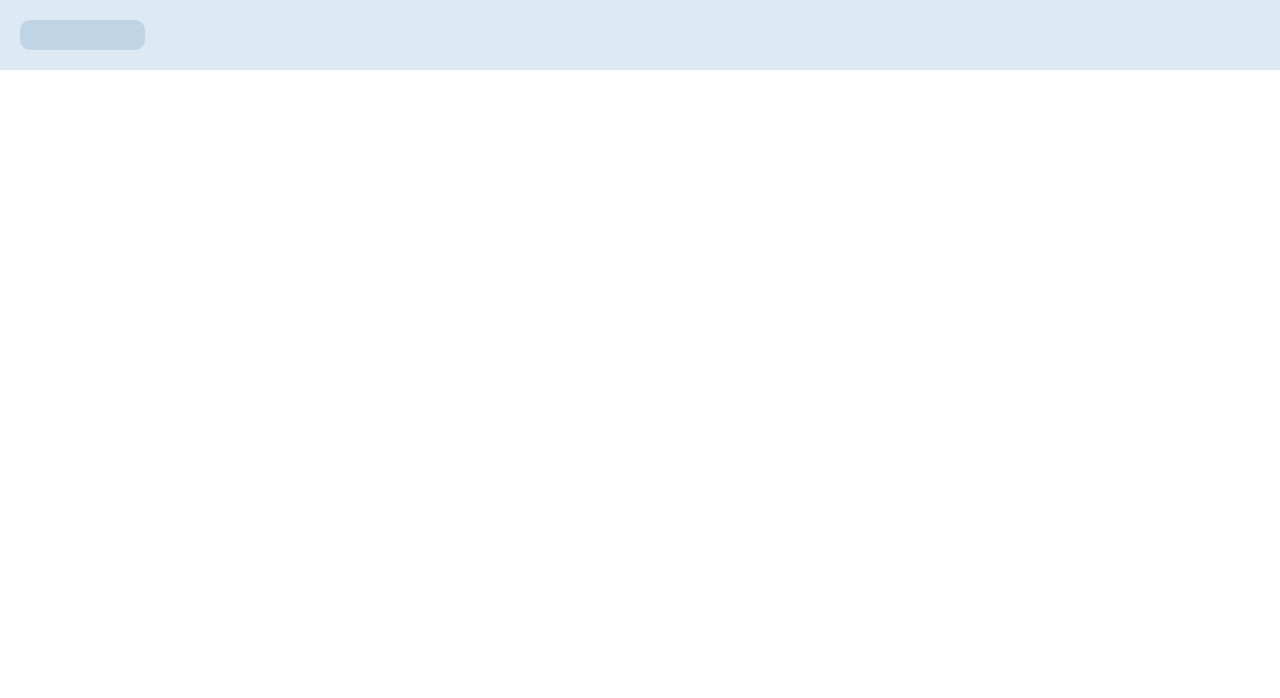
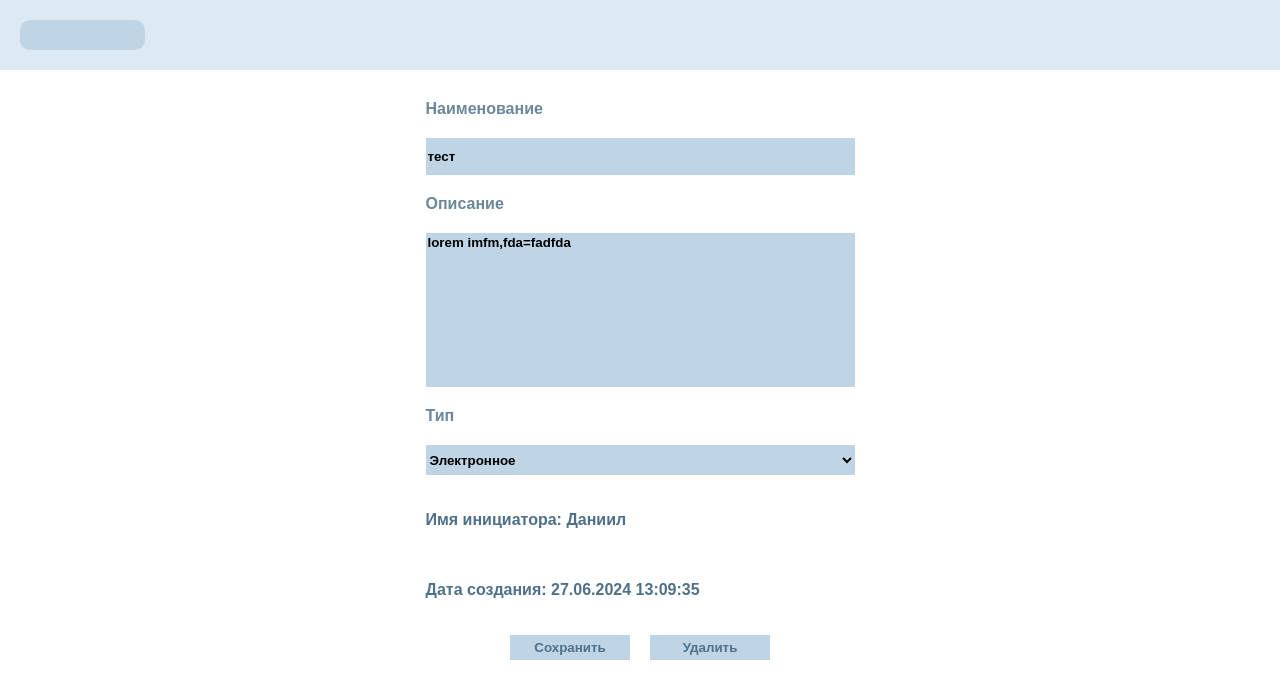
Before and after one commit to drodionov0/taskmanager_react, a React (Create React App) app: page /edit/1 in a window 1280 px wide. Before the commit this address had no page. Shown: the top 698 px of the page. Built offline with nearby package versions, Linux system fonts and the light colour scheme; data requests are answered from the project's data file.

Commit message:
new version

```diff
--- a/database/db.json
+++ b/database/db.json
@@ -15,7 +15,7 @@
   ],
   "task": [
     {
-      "id": 1,
+      "id": "1",
       "nameTask": "тест",
       "descriptionTask": "lorem imfm,fda=fadfda",
       "typeTask": "Электронное",
@@ -24,7 +24,16 @@
       "dateRed": "27.06.2024 13:09:35"
     },
     {
-      "id": 2,
+      "id": "2",
+      "nameTask": "теста",
+      "descriptionTask": "lorem imfm,fda=fadfda",
+      "typeTask": "Письменное",
+      "nameInit": "Даниил",
+      "dateInit": "27.06.2024 13:09:35",
+      "dateRed": "01.07.2024 15:28:10"
+    },
+    {
+      "id": "3",
       "nameTask": "тест",
       "descriptionTask": "lorem imfm,fda=fadfda",
       "typeTask": "Электронное",
@@ -33,7 +42,7 @@
       "dateRed": "27.06.2024 13:09:35"
     },
     {
-      "id": 3,
+      "id": "4",
       "nameTask": "тест",
       "descriptionTask": "lorem imfm,fda=fadfda",
       "typeTask": "Электронное",
@@ -42,7 +51,7 @@
       "dateRed": "27.06.2024 13:09:35"
     },
     {
-      "id": 4,
+      "id": "5",
       "nameTask": "тест",
       "descriptionTask": "lorem imfm,fda=fadfda",
       "typeTask": "Электронное",
@@ -51,16 +60,7 @@
       "dateRed": "27.06.2024 13:09:35"
     },
     {
-      "id": 5,
-      "nameTask": "тест",
-      "descriptionTask": "lorem imfm,fda=fadfda",
-      "typeTask": "Электронное",
-      "nameInit": "Даниил",
-      "dateInit": "27.06.2024 13:09:35",
-      "dateRed": "27.06.2024 13:09:35"
-    },
-    {
-      "id": 6,
+      "id": "6",
       "nameTask": "тест",
       "descriptionTask": "lorem imfm,fda=fadfda",
       "typeTask": "Электронное",
--- a/src/App.js
+++ b/src/App.js
@@ -14,7 +14,7 @@ function App() {
         <Routes>
           <Route path='/' element={<Table />} />
           <Route path='add' element={<Add />} />
-          <Route path='edit' element={<EditTask />} />
+          <Route path="/edit/:taskId" element={<EditTask />} />
         </Routes>
       </BrowserRouter>
     </div>
--- a/src/components/EditTask.js
+++ b/src/components/EditTask.js
@@ -1,26 +1,112 @@
 import styles from '../styles/edit.module.css';
+import { useLocation, useNavigate, useParams } from 'react-router-dom';
+import { useState, useEffect } from 'react';
+import axios from 'axios';
 
 const EditTask = () => {
-    return(
+    const { state } = useLocation();
+    const { taskId } = useParams();
+    const [task, setTask] = useState(state?.task || {});
+    const [tasks, setTasks] = useState([]);
+    const navigate = useNavigate();
+
+    const getFormattedDate = () => {
+        const date = new Date();
+        const day = String(date.getDate()).padStart(2, '0');
+        const month = String(date.getMonth() + 1).padStart(2, '0');
+        const year = date.getFullYear();
+        const hours = String(date.getHours()).padStart(2, '0');
+        const minutes = String(date.getMinutes()).padStart(2, '0');
+        const seconds = String(date.getSeconds()).padStart(2, '0');
+
+        return `${day}.${month}.${year} ${hours}:${minutes}:${seconds}`;
+    };
+
+    useEffect(() => {
+        if (!state?.task) {
+            axios.get(`http://localhost:3001/task/${taskId}`)
+                .then(response => {
+                    setTask(response.data);
+                })
+                .catch(error => console.log(error));
+        }
+
+        axios.get('http://localhost:3001/tasks')
+            .then(response => setTasks(response.data))
+            .catch(error => console.log(error));
+
+    }, [state, taskId]);
+
+    const handleSave = (e) => {
+        e.preventDefault();
+        const updatedTask = {
+            ...task,
+            dateRed: getFormattedDate()
+        };
+
+        axios.put(`http://localhost:3001/task/${task.id}`, updatedTask)
+            .then(response => {
+                navigate('/');
+            })
+            .catch(error => console.log(error));
+    };
+
+    const handleDelete = (e) => {
+        e.preventDefault();
+        axios.delete(`http://localhost:3001/task/${task.id}`)
+            .then(response => {
+                navigate('/');
+            })
+            .catch(error => console.log(error));
+    };
+
+    const handleChange = (e) => {
+        const { name, value } = e.target;
+        setTask(prevTask => ({
+            ...prevTask,
+            [name]: value
+        }));
+    };
+
+    return (
         <div className={styles.container}>
             <div className={styles.formadd}>
-                <form className={styles.formad}>
+                <form className={styles.formad} onSubmit={handleSave}>
                     <label className={styles.lab}>Наименование</label>
-                    <input className={styles.inp} />
+                    <input
+                        className={styles.inp}
+                        name="nameTask"
+                        value={task.nameTask || ''}
+                        onChange={handleChange}
+                    />
                     <label className={styles.lab}>Описание</label>
-                    <textarea className={styles.inp2} />
+                    <textarea
+                        className={styles.inp2}
+                        name="descriptionTask"
+                        value={task.descriptionTask || ''}
+                        onChange={handleChange}
+                    />
                     <label className={styles.lab}>Тип</label>
-                    <select className={styles.sel}/>
-                    <p>Имя инициатора: </p>
-                    <p>Дата создания: </p>
+                    <select
+                        className={styles.sel}
+                        name="typeTask"
+                        value={task.typeTask || ''}
+                        onChange={handleChange}
+                    >
+                        {tasks.map(task => (
+                            <option key={task.id} value={task.type}>{task.type}</option>
+                        ))}
+                    </select>
+                    <p>Имя инициатора: {task.nameInit}</p>
+                    <p>Дата создания: {task.dateInit}</p>
                     <div className={styles.edit}>
-                        <button>Сохранить</button>
-                        <button>Удалить</button>
+                        <button type="submit">Сохранить</button>
+                        <button type="button" onClick={handleDelete}>Удалить</button>
                     </div>
                 </form>
             </div>
         </div>
-    )
-}
+    );
+};
 
 export default EditTask;
--- a/src/components/table.js
+++ b/src/components/table.js
@@ -3,12 +3,9 @@ import { useNavigate } from 'react-router-dom';
 import axios from 'axios';
 import { useEffect, useState } from 'react';
 
-
 const MAX_PER_PAGE = 5;
 
-
 const Table = () => {
-
     const [currentPage, setCurrentPage] = useState(1);
     const [task, setTask] = useState([]);
 
@@ -17,10 +14,10 @@ const Table = () => {
     useEffect(() => {
         axios.get('http://localhost:3001/task')
             .then(response => {
-            setTask(response.data)
+                setTask(response.data);
             })
-        .catch(error => console.log(error))
-    },[])
+            .catch(error => console.log(error));
+    }, []);
 
     const handlePageClick = (pageNumber) => {
         setCurrentPage(pageNumber);
@@ -37,16 +34,19 @@ const Table = () => {
         return Array.from({ length: totalPages }, (_, index) => index + 1);
     };
 
-    const HandleAdd = () =>  {
+    const handleAdd = () => {
         navigate('/add');
     };
 
-    return(
-        <body>
-            <div className={styles.cont} >
+    const handleEdit = (task) => {
+        navigate(`/edit/${task.id}`, { state: { task } });
+    };
+
+    return (
+        <div className={styles.cont}>
             <div className={styles.get}>
                 <p>Список записей</p>
-                    <button className={styles.button} onClick={HandleAdd}>Добавить</button>
+                <button className={styles.button} onClick={handleAdd}>Добавить</button>
             </div>
             <div className={styles.board}>
                 <table>
@@ -62,7 +62,7 @@ const Table = () => {
                     </thead>
                     <tbody>
                         {getPaginatedData().map(task => (
-                                <tr key={task.id} className={styles.comp}>
+                            <tr key={task.id} className={styles.comp} onClick={() => handleEdit(task)}>
                                 <td>{task.id}</td>
                                 <td>{task.nameTask}</td>
                                 <td>{task.typeTask}</td>
@@ -86,8 +86,7 @@ const Table = () => {
                 ))}
             </div>
         </div>
-        </body>
-    )
-}
+    );
+};
 
 export default Table;
```
Lines whose indentation alone changed are shown as unchanged.
